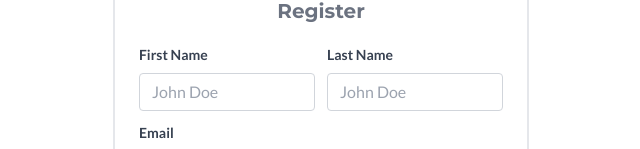
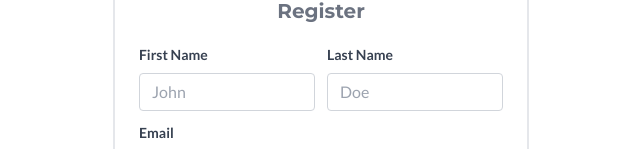
Before and after one commit to DannyPreye/thrillers_frontend, a React (Vite) app: page /register in a window 1280 px wide. Shown: the part 230-379 px from the top of the page, without its empty margins (319-959 px from the left). Built offline with nearby package versions, Linux system fonts and the light colour scheme; no server answers.

Commit message:
added password see

```diff
--- a/src/app/auth/Register.tsx
+++ b/src/app/auth/Register.tsx
@@ -92,7 +92,7 @@ const Register = () => {
                             id='first_name'
                             type='text'
                             label='First Name'
-                            placeholder='John Doe'
+                            placeholder='John'
                             value={formik.values.first_name}
                             onChange={formik.handleChange}
                             onBlur={formik.handleBlur}
@@ -106,7 +106,7 @@ const Register = () => {
                             id='last_name'
                             type='text'
                             label='Last Name'
-                            placeholder='John Doe'
+                            placeholder='Doe'
                             value={formik.values.last_name}
                             onChange={formik.handleChange}
                             onBlur={formik.handleBlur}
```
